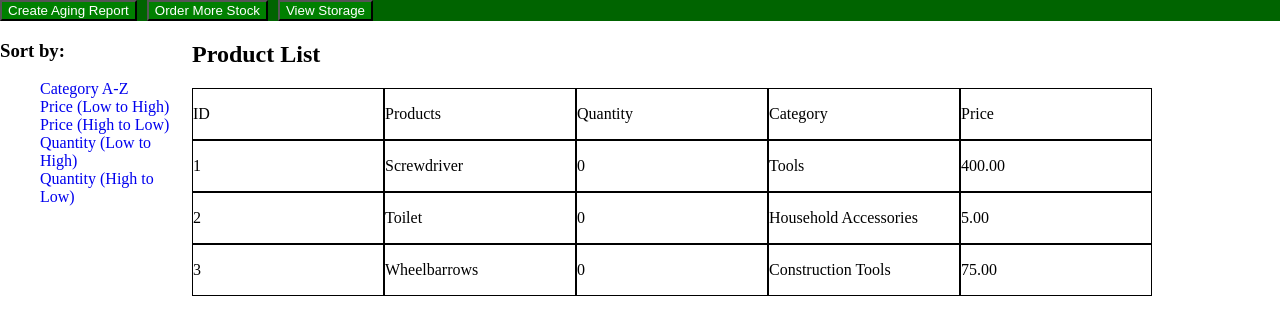
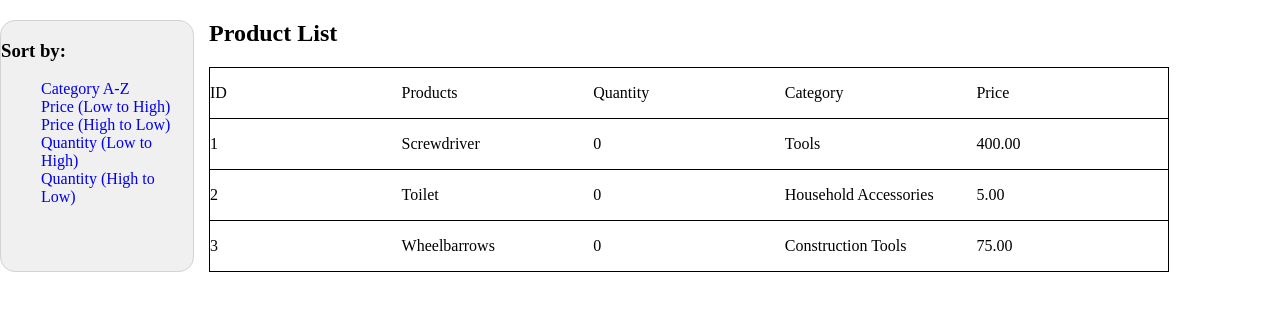
Before and after one commit to TongPH7708/Mini-Project, a PHP site: page /inventory.php in a window 1280 px wide. Shown: the part 134-469 px from the top of the page. Run offline with PHP 8.4, Linux system fonts and the light colour scheme; data comes from the database, SQL or seed files in the repository.

Commit message:
Add files via upload

```diff
--- a/Mini Project/inventory.css
+++ b/Mini Project/inventory.css
@@ -43,10 +43,16 @@ a{
 .middle{
     width: 100%;
     display: flex;
+    gap: 15px;
+    height: 100%;
 }
 
 .middleLeft{
     width: 15%;
+    background-color: #f0f0f0;
+    border: 1px solid lightgrey;
+    border-radius: 15px;
+    margin-top: 20px;
 }
 
 .sortList{
@@ -73,19 +79,24 @@ a{
 .productTopRow{
     display: flex;
     justify-content: space-around;
+    border-left: 1px solid black;
+    border-right: 1px solid black;
 }
 
 .productTopRow div{
     width: 100%;
-    border: 1px solid black;
+    border-top: 1px solid black;
+    border-bottom: 1px solid black;
 }
 
 .productRow{
     display: flex;
     justify-content: space-around;
+    border-left: 1px solid black;
+    border-right: 1px solid black;
 }
 
 .productRow div{
     width: 100%;
-    border: 1px solid black;
+    border-bottom: 1px solid black;
 }
--- a/Mini Project/inventory.php
+++ b/Mini Project/inventory.php
@@ -14,7 +14,8 @@
    ];
 
    $orderBy = $sortOptions[$sort] ?? $sortOptions['id_asc'];
-   $stmt = $pdo->query("SELECT * FROM products ORDER BY $orderBy"); $products = $stmt->fetchAll(PDO::FETCH_ASSOC);
+   $stmt = $pdo->query("SELECT * FROM products ORDER BY $orderBy");
+   $products = $stmt->fetchAll(PDO::FETCH_ASSOC);
 
 
 
@@ -43,11 +44,6 @@
     </div>
     <div class="header">
         <h1>Inventory and Stock Management</h1>
-    </div>
-    <div class="toolBar">
-        <div><button>Create Aging Report</button></div>
-        <div><button>Order More Stock</button></div>
-        <div><button>View Storage</button></div>
     </div>
     <div class="middle">
         <div class="middleLeft">
```
Also changed, not shown: Mini Project/admin/dashboard.php (added, +11 -0 lines), Mini Project/cashier.js (+23 -4 lines), Mini Project/cashier.php (+17 -4 lines).
